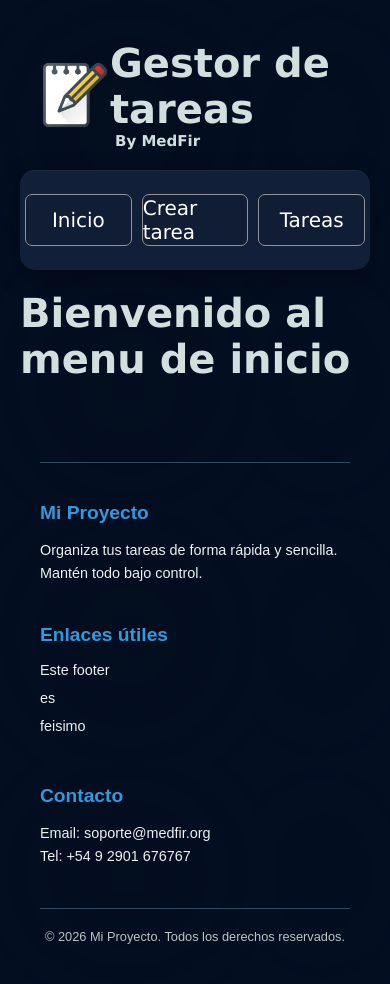
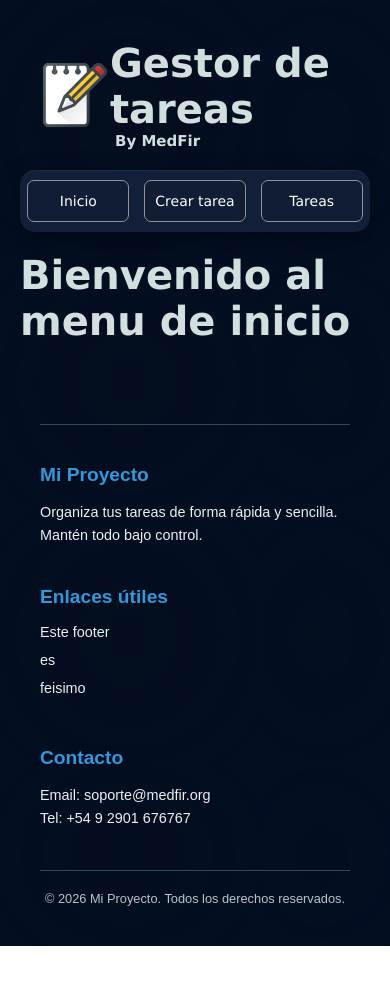
Before and after one commit to MedFir/gestorTareas, a React (Vite) app: page / in a window 390 px wide. After the commit the page ends 946 px from the top, so only its background shows below. Built offline with nearby package versions, Linux system fonts and the light colour scheme; no server answers.

Commit message:
avanze con la responsividad en dispositivos moviles

```diff
--- a/index.html
+++ b/index.html
@@ -4,6 +4,7 @@
         <meta charset="UTF-8" />
         <link rel="icon" href="/gestorTareas.png" />
         <title>Gestor de tareas - MedFir</title>
+        <meta name="viewport" content="width=device-width, initial-scale=1.0" />
     </head>
     <body>
         <div id="root"></div>
--- a/src/App.css
+++ b/src/App.css
@@ -56,3 +56,5 @@ h2 {
     margin: 0px 5px;
     font-size: 15px;
 }
+@media (max-width: 425px) {
+}
--- a/src/components/nav/Nav.css
+++ b/src/components/nav/Nav.css
@@ -14,6 +14,8 @@
 }
 
 .nav-botonRuta {
+    -webkit-tap-highlight-color: transparent;
+    outline: none;
     all: unset;
     cursor: pointer;
     display: flex;
@@ -28,9 +30,27 @@
     width: 250px;
     height: 50px;
     border: 1px solid #929292;
-    transition: 200ms;
+    transition: 150ms;
 }
 .nav-botonRuta:hover {
     scale: 1.1;
     border-radius: 20px;
 }
+@media (max-width: 425px) {
+    .navCompleto {
+        height: 90%;
+    }
+    .nav-botonRuta:hover {
+        scale: 1;
+        border-radius: 7px;
+    }
+    .nav-botonRuta {
+        width: 100px;
+        height: 40px;
+        font-size: 14px;
+    }
+    .nav-botonRuta:active {
+        scale: 0.97;
+        border-radius: 15px;
+    }
+}
--- a/src/pages/crearTarea/crearTarea.css
+++ b/src/pages/botonera/crearTarea/crearTarea.css
@@ -3,7 +3,7 @@
     display: flex;
     justify-content: start;
     align-items: center;
-    background-color: #121F38;
+    background-color: #121f38;
     box-shadow:
         0 8px 24px #00000059,
         inset 0 1px 0 #ffffff0d;
@@ -40,7 +40,7 @@ select,
 button,
 textarea {
     margin: 10px 5px;
-    background-color: #111C35;
+    background-color: #111c35;
     color: white;
     font-size: 20px;
     border-radius: 7px;
@@ -76,13 +76,13 @@ textarea::placeholder {
     width: 250px;
     border-radius: 8px;
     background-color: #1a6ef5;
-    box-shadow: inset -90px 0px 60px #7C3AED;
+    box-shadow: inset -90px 0px 60px #7c3aed;
     cursor: pointer;
     transition: 300ms;
     font-size: 18px;
     margin: 50px 0px;
 }
-.submitButton img{
+.submitButton img {
     width: 30px;
     margin-right: 10px;
 }
@@ -95,3 +95,25 @@ textarea::placeholder {
     scale: 1.1;
     border-radius: 20px;
 }
+
+@media (max-width: 425px) {
+    .formulario input,
+    select,
+    button,
+    textarea {
+        margin: 10px 5px;
+        font-size: 15px;
+        border-radius: 15px;
+        width: 300px;
+        height: 50px;
+    }
+    .formulario label {
+        font-size: 17px;
+        text-align: start;
+    }
+    input::placeholder,
+    textarea::placeholder {
+        font-size: 15px;
+        padding: 13px 0px;
+    }
+}
```
Also changed, not shown: src/App.jsx (+8 -11 lines), src/pages/botonera/crearTarea/CrearTarea.jsx (renamed from src/pages/crearTarea/CrearTarea.jsx). Lines whose indentation alone changed are shown as unchanged.
